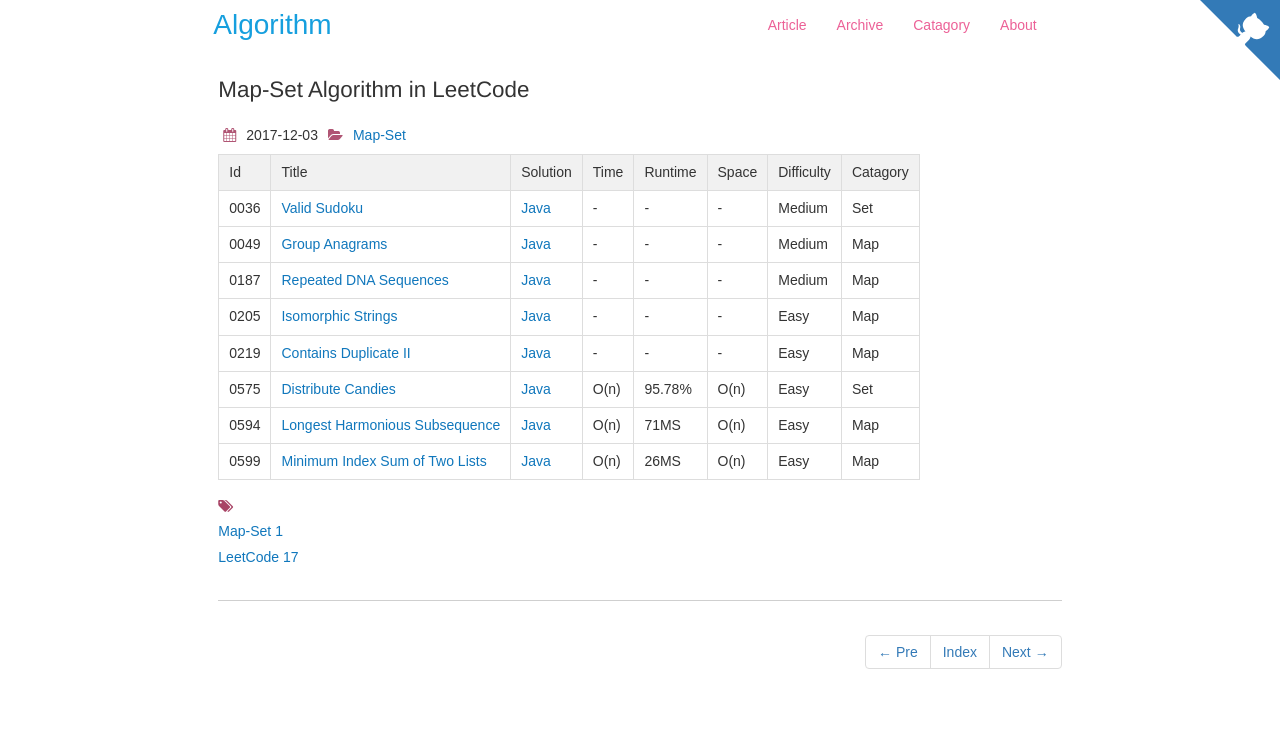
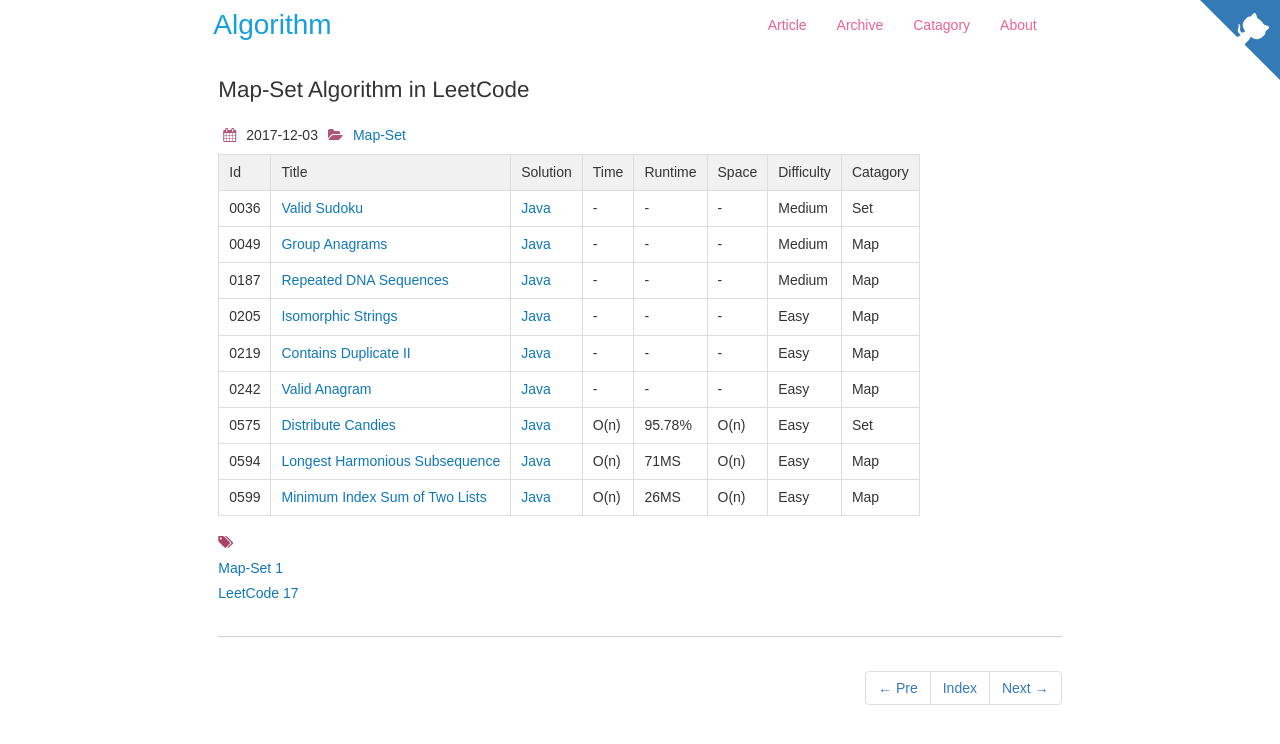
Before and after one commit to dunso/algorithm, a Jekyll site: the page built from docs/_posts/2017-12-03-Map-Set.md, in a window 1280 px wide. Shown: the top 744 px of the page. Built offline with Jekyll 4.4.1, drawn with Linux system fonts in a browser that asks for light colours; nearby versions of some CDN libraries.

Commit message:
Add index of LeetCode0242.java to docs

```diff
--- a/docs/_posts/2017-12-03-Map-Set.md
+++ b/docs/_posts/2017-12-03-Map-Set.md
@@ -17,6 +17,7 @@
 |0187|[Repeated DNA Sequences](https://leetcode.com/problems/repeated-dna-sequences/)| [Java](https://e.srl/leetcode-187/)  |-|-|-|  Medium |Map|
 |0205|[Isomorphic Strings](https://leetcode.com/problems/isomorphic-strings/) | [Java](https://e.srl/leetcode-205/)  |-|-|-|  Easy |Map|
 |0219|[Contains Duplicate II](https://leetcode.com/problems/contains-duplicate-ii) | [Java](https://e.srl/leetcode-219/)  |-|-|-|  Easy |Map|
+|0242|[Valid Anagram](https://leetcode.com/problems/valid-anagram/) | [Java](https://e.srl/leetcode-242/)  |-|-|-|  Easy |Map|
 |0575|[Distribute Candies](https://leetcode.com/problems/distribute-candies)| [Java](https://e.srl/leetcode-575/)  | O(n) |95.78%| O(n)  |  Easy |Set|
 |0594|[Longest Harmonious Subsequence](https://leetcode.com/problems/longest-harmonious-subsequence/)| [Java](https://e.srl/leetcode-594/)  | O(n) |71MS| O(n)  |  Easy |Map|
 |0599|[Minimum Index Sum of Two Lists](https://leetcode.com/problems/minimum-index-sum-of-two-lists) | [Java](https://e.srl/leetcode-599/)  | O(n) |26MS| O(n)  |  Easy |Map|
```
